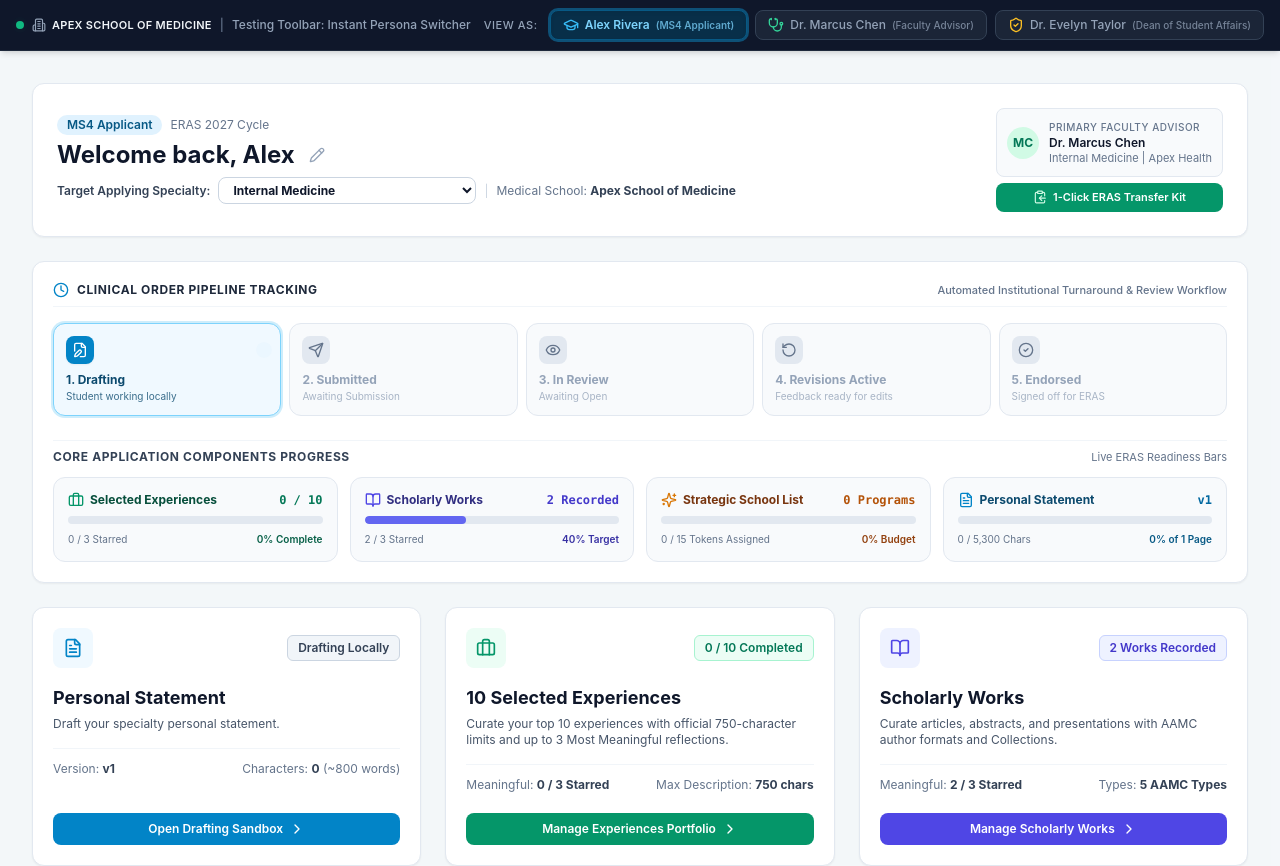
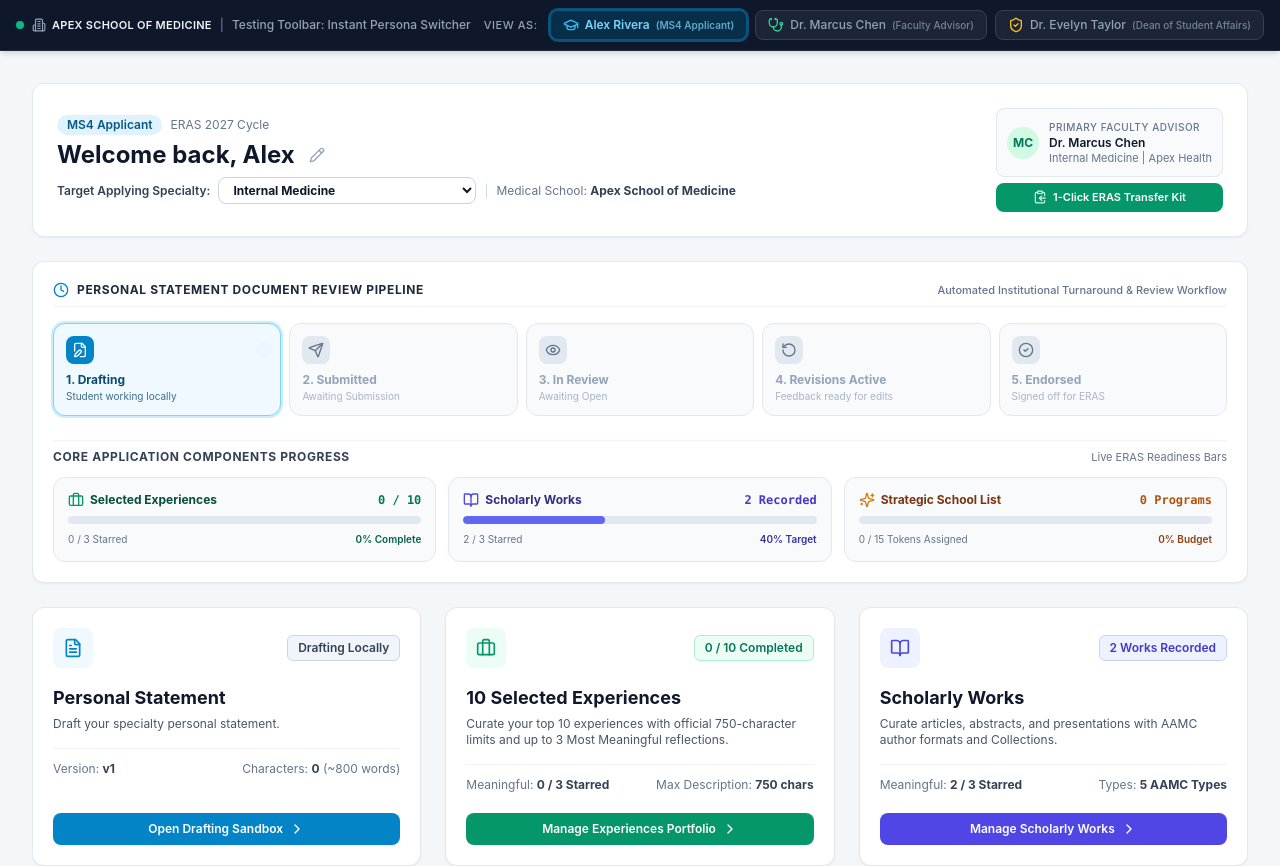
Before and after one commit to hacharya65/eras_program_list_builder, a Next.js app: page / in a window 1280 px wide. Shown: the top 866 px of the page. Built offline with nearby package versions, Linux system fonts and the light colour scheme.

Commit message:
fix: update pipeline heading to Personal Statement Document Review Pipeline and remove PS from readiness bars

```diff
--- a/src/components/OrderTracker.tsx
+++ b/src/components/OrderTracker.tsx
@@ -9,7 +9,6 @@
   RotateCcw,
   CheckCircle2,
   Clock,
-  FileText,
   Briefcase,
   BookOpen,
   Sparkles,
@@ -99,7 +98,6 @@
 
   // Percentages for individual component progress bars
   const expPercent = Math.min(Math.round((experiencesCount / 10) * 100), 100);
-  const psPercent = Math.min(Math.round((personalStatementChars / 5300) * 100), 100);
   const scholarlyPercent = Math.min(Math.round((scholarlyCount / 5) * 100), 100);
   const schoolListPercent = Math.min(
     Math.round((schoolListSignalsAssigned / (schoolListSignalsBudget || 15)) * 100),
@@ -114,7 +112,7 @@
           <div className="flex items-center gap-2">
             <Clock className="w-4 h-4 text-sky-600" />
             <h3 className="text-xs font-bold text-slate-800 uppercase tracking-wider">
-              Clinical Order Pipeline Tracking
+              Personal Statement Document Review Pipeline
             </h3>
           </div>
           <span className="text-[11px] font-medium text-slate-500">
@@ -186,7 +184,7 @@
           <span className="text-[11px] text-slate-500">Live ERAS Readiness Bars</span>
         </div>
 
-        <div className="grid grid-cols-1 sm:grid-cols-2 lg:grid-cols-4 gap-3">
+        <div className="grid grid-cols-1 md:grid-cols-3 gap-3">
           {/* Component 1: Selected Experiences */}
           <div className="bg-slate-50 p-3.5 rounded-xl border border-slate-200 space-y-2">
             <div className="flex items-center justify-between">
@@ -255,31 +253,6 @@
               <span className="font-semibold text-amber-800">{schoolListPercent}% Budget</span>
             </div>
           </div>
-
-          {/* Component 4: Personal Statement */}
-          <div className="bg-slate-50 p-3.5 rounded-xl border border-slate-200 space-y-2">
-            <div className="flex items-center justify-between">
-              <span className="text-xs font-bold text-sky-900 flex items-center gap-1.5">
-                <FileText className="w-4 h-4 text-sky-600" />
-                Personal Statement
-              </span>
-              <span className="text-xs font-mono font-bold text-sky-700">
-                v{personalStatementVersion}
-              </span>
-            </div>
-            <div className="w-full bg-slate-200 rounded-full h-2 overflow-hidden">
-              <div
-                className={`h-full rounded-full transition-all duration-300 ${
-                  personalStatementChars > 5300 ? 'bg-red-500' : 'bg-sky-500'
-                }`}
-                style={{ width: `${psPercent}%` }}
-              />
-            </div>
-            <div className="flex items-center justify-between text-[10px] text-slate-500">
-              <span>{personalStatementChars.toLocaleString()} / 5,300 Chars</span>
-              <span className="font-semibold text-sky-800">{psPercent}% of 1 Page</span>
-            </div>
-          </div>
         </div>
       </div>
     </div>
--- a/src/components/StudentPortal.tsx
+++ b/src/components/StudentPortal.tsx
@@ -320,7 +320,7 @@
         </div>
       </div>
 
-      {/* 5-Stage Clinical Order Pipeline Tracker with Multi-Part Application Progress */}
+      {/* 5-Stage Personal Statement Document Review Pipeline Tracker with Multi-Part Application Progress */}
       {(() => {
         const psReview = context.activeReviewRequests?.find((r) => r.documentType === 'personal_statement');
         return (
```
Also changed, not shown: 1 other file (tests, documents, lock files or other folders).
